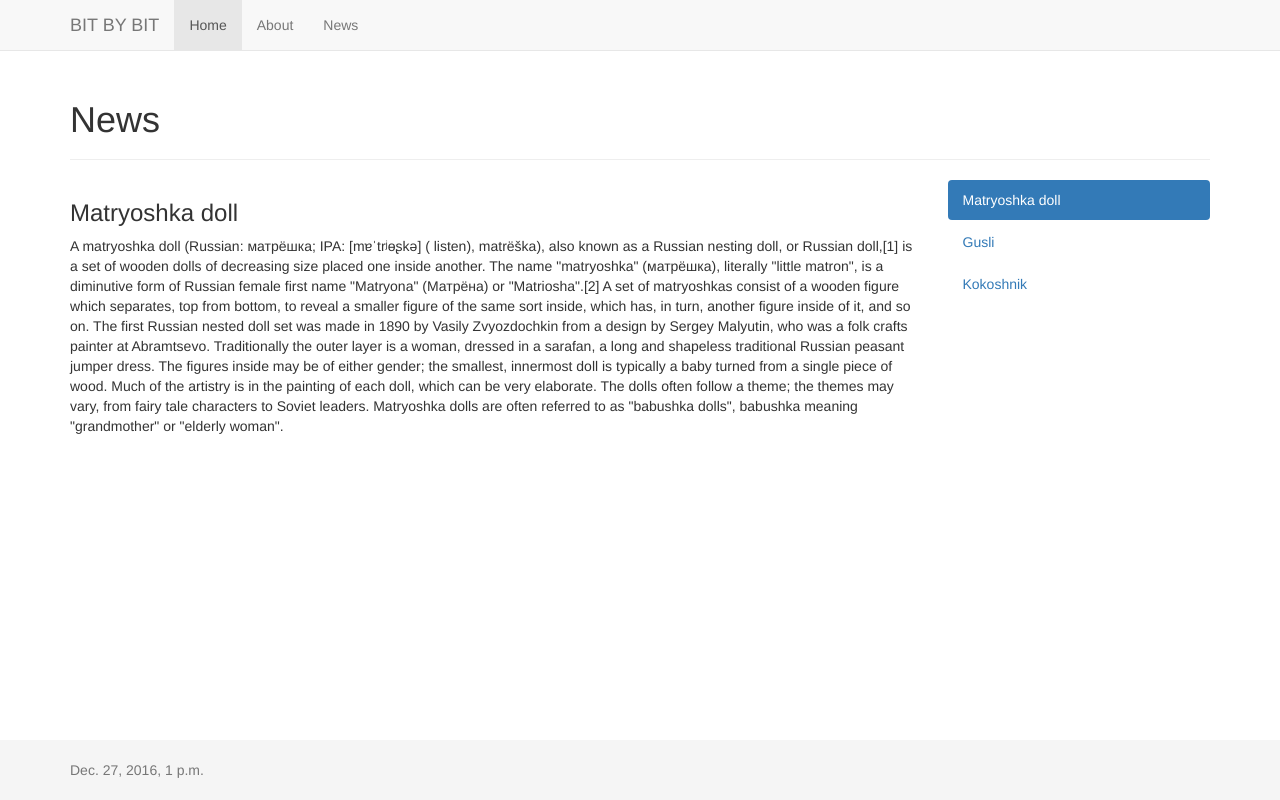
After one commit to elikho/django-bit-by-bit, a Django app: page /news/ in a window 1280 px wide. The commit adds this page. Run offline with Django 3.2, Linux system fonts and the light colour scheme; some libraries are stand-ins or nearby versions.

Commit message:
Template inheritance

```diff
--- a/bit_by_bit/urls.py
+++ b/bit_by_bit/urls.py
@@ -18,7 +18,8 @@ from django.contrib import admin
 
 # From views.py file import the index name
 # Dot symbol forces to lookup in the current directory
-from .views import index
+# Do not forget to import view names for about and news pages
+from .views import index, about, news
 
 # Import values from settings.py file
 from django.conf import settings
@@ -28,6 +29,9 @@ from django.conf.urls.static import static
 urlpatterns = [
     # Add empty url processing, forcing to call the index function
     url(r'^$', index),
+    # Use as_view function to override default template_name attribute
+    url(r'^about/$', about),
+    url(r'^news/$', news),
     url(r'^admin/', admin.site.urls),
 # Point Django to the directories where static files to search for
 # Take the values from settings.py file
--- a/bit_by_bit/views.py
+++ b/bit_by_bit/views.py
@@ -21,6 +21,29 @@ class Article:
 # Create a function to process accessing to the index page
 # request here is an object came with a client's request
 def index(request):
+
+    context = {
+        # Get current time from standard now() function
+        'current_date': datetime.now(),
+        # Add page title to show on html template
+        'title': 'Home',
+    }
+
+    # 2nd parameter is a name of html template to send context dictionary to
+    return render(request, 'bit_by_bit/index.html', context)
+
+
+def about(request):
+
+    context = {
+        'current_date': datetime.now(),
+        'title': 'About',
+    }
+
+    return render(request, 'bit_by_bit/about.html', context)
+
+
+def news(request):
 
     # Create three instances of Article class providing initial data
     article1 = Article(
@@ -55,7 +78,7 @@ def index(request):
         'articles': [article1, article2, article3],
         # Get current time from standard now() function
         'current_date': datetime.now(),
+        'title': 'News',
     }
 
-    # 2nd parameter is a name of html template to send context dictionary to
-    return render(request, 'bit_by_bit/index.html', context)
+    return render(request, 'bit_by_bit/news.html', context)
--- /dev/null
+++ b/templates/base.html
@@ -0,0 +1,62 @@
+<!-- Base template contains all unmutable elements like html head block, menu bar, footer etc.
+     and a space for mutable from page to page code -->
+<!DOCTYPE html>
+<html lang="en">
+<head>
+  <title>Articles</title>
+  <meta charset="utf-8">
+  <meta name="viewport" content="width=device-width, initial-scale=1">
+  <!-- We're not storing additional libraries locally yet -->
+  <!-- We're using globally available through CDN services libraries - Bootstrap and jQuery -->
+  <link rel="stylesheet" href="https://maxcdn.bootstrapcdn.com/bootstrap/3.3.7/css/bootstrap.min.css">
+  <script src="https://ajax.googleapis.com/ajax/libs/jquery/3.1.1/jquery.min.js"></script>
+  <script src="https://maxcdn.bootstrapcdn.com/bootstrap/3.3.7/js/bootstrap.min.js"></script>
+  <!-- Add link for navbar and footer styles -->
+  <link href="/static/assets/custom/sticky-footer-navbar.css" rel="stylesheet">
+</head>
+<body>
+
+  <!-- Fixed navbar -->
+  <nav class="navbar navbar-default navbar-fixed-top">
+    <div class="container">
+      <div class="navbar-header">
+        <!-- Bootsrap automatically hides menu items to dropdown list under this button on mobiles -->
+        <button type="button" class="navbar-toggle collapsed" data-toggle="collapse" data-target="#navbar" aria-expanded="false" aria-controls="navbar">
+          <span class="sr-only">Toggle navigation</span>
+          <span class="icon-bar"></span>
+          <span class="icon-bar"></span>
+          <span class="icon-bar"></span>
+        </button>
+        <!-- Link to the index page -->
+        <a class="navbar-brand" href="/">BIT BY BIT</a>
+      </div>
+
+      <div id="navbar" class="collapse navbar-collapse">
+        <ul class="nav navbar-nav">
+          <!-- Another link to the index page, active by default -->
+          <!-- Use slash symbol for empty url -->
+          <li class="active"><a href="/">Home</a></li>
+          <!-- Use addresses from urls.py -->
+          <li><a href="/about/">About</a></li>
+          <li><a href="/news/">News</a></li>
+        </ul>
+      </div>
+    </div>
+  </nav>
+
+  <!-- Default Bootstrap container to render all the staff in -->
+  <div class="container">
+    {% block content %}
+      <!-- Leave space for page content - this is a mutable part of our template -->
+    {% endblock %}
+  </div>
+
+  <footer class="footer">
+    <div class="container">
+      <!-- Show value came from index() as context dictionary item -->
+      <p class="text-muted">{{ current_date }}</p>
+    </div>
+  </footer>
+
+</body>
+</html>
--- /dev/null
+++ b/templates/bit_by_bit/news.html
@@ -0,0 +1,52 @@
+{% extends 'base.html' %}
+
+{% block content %}
+
+  <div class="page-header">
+    <h1>{{ title }}</h1>
+  </div>
+
+  <!-- Default Bootstrap agreement to use Row class -->
+  <div class="row">
+
+    <!-- Use left 9/12th of the screen space for article content -->
+    <div class="col-md-9">
+      <div class="tab-content">
+        <!-- Use id to link article content with appropriate title -->
+        <!-- Cycle through the articles list with standard forloop -->
+        <!-- Use article identifier as div identifier -->
+        <!-- First article is active by default - add classes In and Active to the div if loop counter is 0 - first loop iteration -->
+        {% for article in articles %}
+        <div
+          id="{{ article.id }}"
+          class="tab-pane fade
+          <!-- counter0 starts from 0 when simple counter starts from 1 -->
+          {% if forloop.counter0 == 0 %}
+            in active
+          {% endif %}">
+        <h3>{{ article.title }}</h3>
+        <p>{{ article.content }}</p>
+        </div>
+        {% endfor %}
+      </div>
+    </div>
+
+    <!-- Use right 3/12th of the screen space for article titles -->
+    <div class="col-md-3">
+      <ul class="nav nav-pills nav-stacked">
+        <!-- Use href to link article title with appropriate content -->
+        <!-- First article is active by default - add class Active if this is the first loop iteration otherwice add nothing -->
+        {% for article in articles %}
+          <li
+            {% if forloop.counter0 == 0 %}
+              class="active"
+            {% endif %}>
+            <a data-toggle="pill" href="#{{ article.id }}">{{ article.title }}</a>
+          </li>
+        {% endfor %}
+      </ul>
+    </div>
+
+  </div>
+
+{% endblock %}
```
Also changed, not shown: templates/bit_by_bit/about.html (added, +9 -0 lines), templates/bit_by_bit/index.html (+8 -97 lines).
